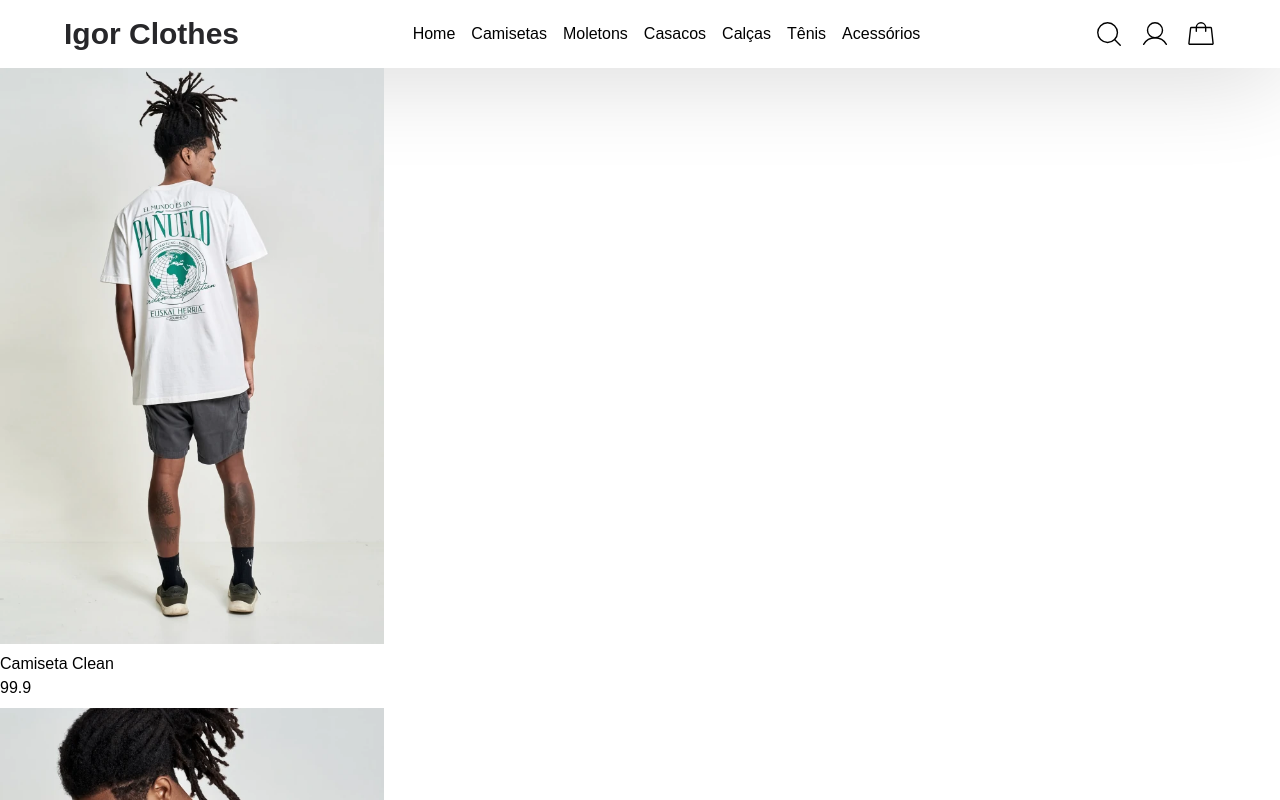
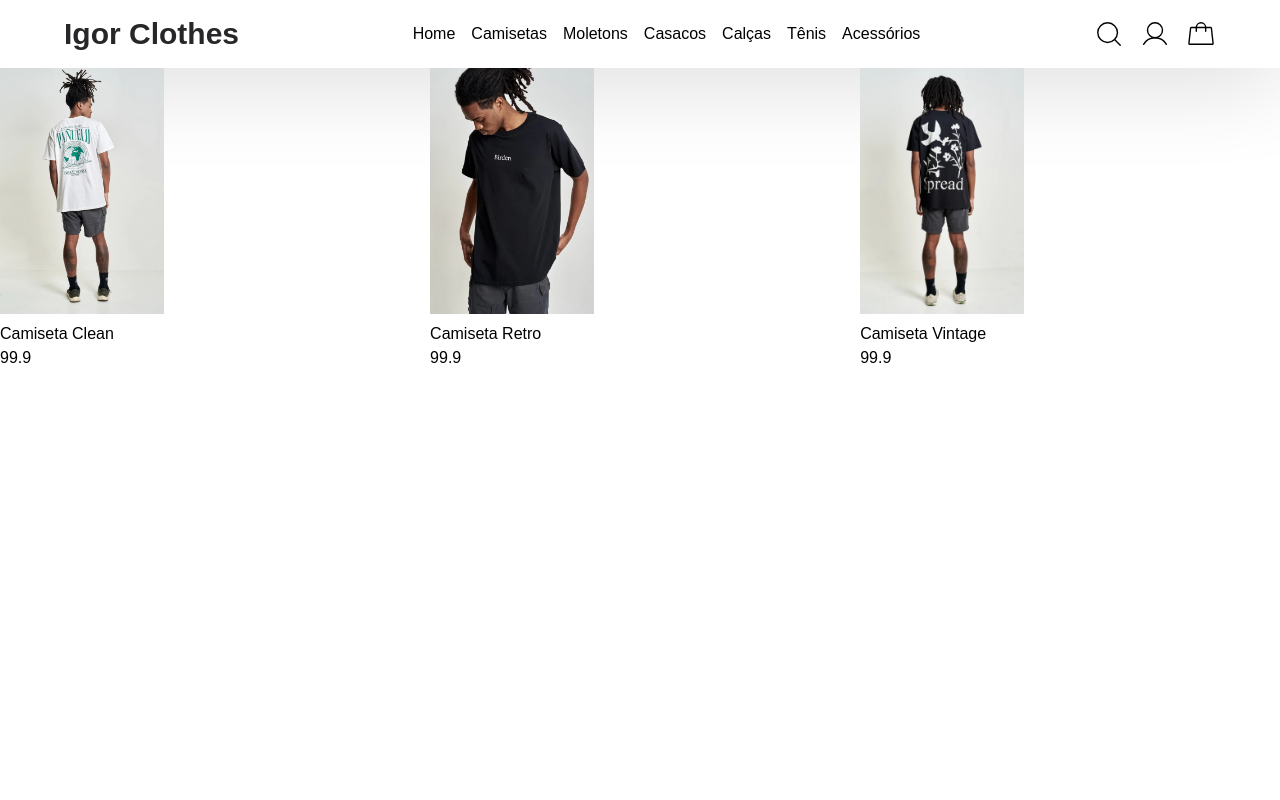
Before and after one commit to igorviniciussantana/nextjs-ecommerce, a Next.js app: page / in a window 1280 px wide. Shown: the top 800 px of the page. Built offline with nearby package versions, Linux system fonts and the light colour scheme; a web font is replaced by a local one.

Commit message:
feat: add highlights styles

```diff
--- a/src/components/Products/Card/styled.ts
+++ b/src/components/Products/Card/styled.ts
@@ -1,12 +1,12 @@
 import styled from 'styled-components'
 
 export const Card = styled.article`
-width: 100%;
+width: 16%;
 position: relative;
 `
 
 export const Box = styled.div`
-width: 30%;
+width: 100%;
 aspect-ratio: 2/3;
 
 position: relative;
--- a/src/components/Products/Highlights/index.tsx
+++ b/src/components/Products/Highlights/index.tsx
@@ -4,10 +4,10 @@ import * as Styled from "./styled";
 
 export default function Highlights() {
   return (
-    <article className="container mx-auto">
+    <Styled.Highlights>
       <Card img='/camiseta1.webp' alt='Camiseta' width={720} height={1080} title='Camiseta Clean' price={99.90}/>
       <Card img='/camiseta2.webp' alt='Camiseta' width={720} height={1080} title='Camiseta Retro' price={99.90}/>
       <Card img='/camiseta3.webp' alt='Camiseta' width={720} height={1080} title='Camiseta Vintage' price={99.90}/>
-    </article>
+    </Styled.Highlights>
   );
 }
--- a/src/components/Products/Highlights/styled.ts
+++ b/src/components/Products/Highlights/styled.ts
@@ -1,4 +1,8 @@
 import styled from 'styled-components'
 
-export const Card = styled.article`
+export const Highlights = styled.article`
+width: 80%;
+display: flex;
+justify-content: space-between
+
 `
```
